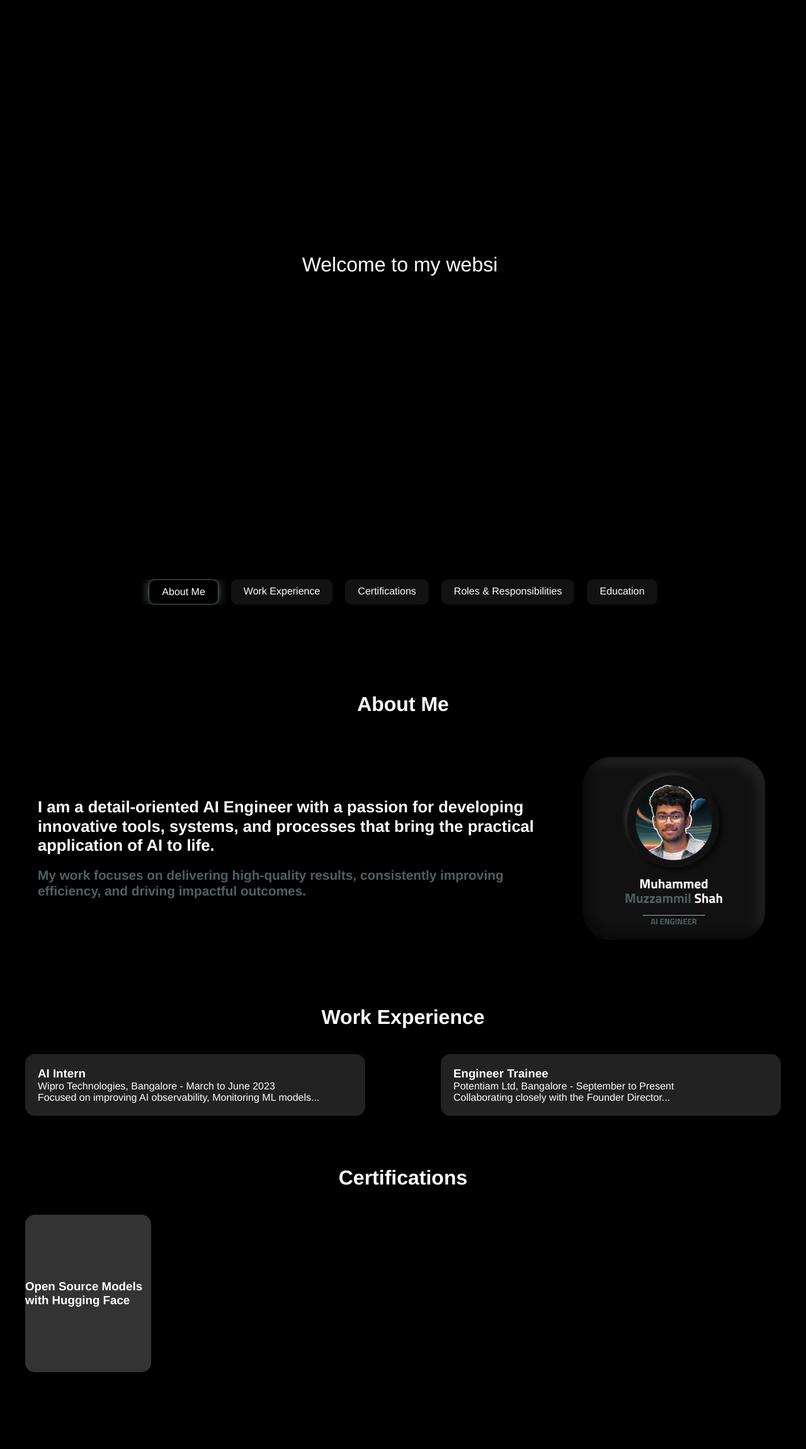
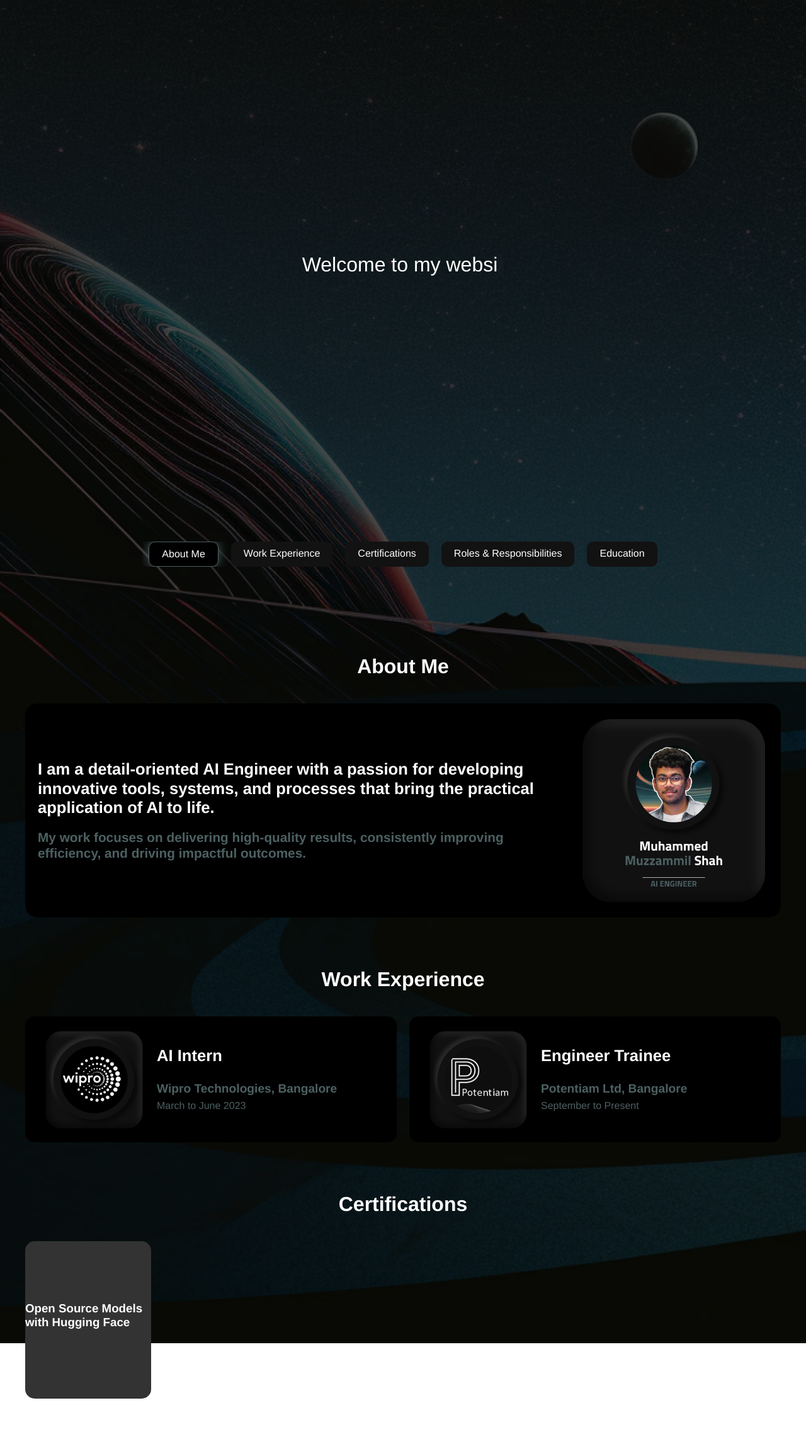
Before and after one commit to MuzzammilShah/PersonalProject-PortfolioPhase1, a Flask app: page / in a window 1280 px wide. Shown: the whole page at 63% size. Before the commit the page ends 2179 px from the top, so only its background shows below. Run offline with Flask 3, Linux system fonts and the light colour scheme.

Commit message:
Styling changes till Work Exp

```diff
--- a/static/css/style.css
+++ b/static/css/style.css
@@ -6,7 +6,10 @@
 }
 
 body {
-    background-color: #000000;
+    background-image: url('../images/wallpaper-1.png'); /* Replace with your image path */
+    background-position: 0 0;
+    background-repeat: no-repeat;
+    background-size: 250%; /* Fit image height to viewport */
     font-family: 'Helvetica', sans-serif;
     color: white;
     overflow-x: hidden;
@@ -47,7 +50,7 @@
     justify-content: center;
     align-items: center;
     padding: 20px;
-    margin-top: 80px;
+    margin-top: 20px;
     margin-bottom: 100px;
 }
 
@@ -94,7 +97,7 @@
 /*Common for all the sub sections, they come under the same class*/
 .section-content {
     margin-bottom: 40px; /* Adds space between sections */
-    padding: 20px; /* Optional */
+    padding: 20px;
 }
 
 .section-title {
@@ -155,17 +158,147 @@
 }
 
 .work-box {
-    background-color: #222;
+    position: relative;
+    background-color: #000000;
     padding: 20px;
     border-radius: 15px;
-    transition: transform 0.3s;
-    width: 45%;
+    transition: transform 0.3s, background-color 0.3s;
+    width: 70%; /* Rectangular box */
+    height: 200px; /* Fixed height */
+    display: flex;
+    justify-content: center;
+    align-items: center;
+    padding: 20px;
+}
+
+.work-box-content {
+    display: flex;
+    align-items: center;
+    padding: 10px; /* Add padding around the content */
+    width: 100%;
+}
+
+.company-logo {
+    width: 30%; /* Image occupies 20% */
+    /* height: auto; */
+    margin-right: 20px;
+}
+
+.work-box-text {
+    width: 80%; /* Text takes up 80% of the box */
+}
+
+.work-box-text h3{
+    font-size: 1.6rem;
+    line-height: 1;
+    color: white;
+    margin-right: 20px; /* Spacing from the image */
+    margin-top: 20px;
+    margin-bottom: 30px;
+    word-wrap: break-word; /* Ensure text wraps naturally */
+}
+.work-box-text h5{
+    font-size: 1.2rem;
+    line-height: 1;
+    color: #4d6061;
+    margin-right: 20px; /* Spacing from the image */
+    margin-bottom: 10px;
+    word-wrap: break-word; /* Ensure text wraps naturally */
+}
+.work-box-text p{
+    font-size: 1rem;
+    line-height: 1;
+    color: #4d6061;
+    margin-right: 20px; /* Spacing from the image */
+    /* margin-top: 20px; */
+    word-wrap: break-word; /* Ensure text wraps naturally */
 }
 
 .work-box:hover {
+    background-color: #000000; /* Solid color on hover */
     transform: translateY(-10px);
-    box-shadow: 0px 0px 15px rgba(255, 255, 255, 0.4);
 }
+
+.work-box:hover .work-box-content {
+    display: none; /* Hide the image and text on hover */
+}
+
+.read-more-btn {
+    position: absolute;
+    top: 50%;
+    left: 50%;
+    transform: translate(-50%, -50%);
+    background-color: #4d6061;
+    color: #ffffff;
+    padding: 10px 20px;
+    border: none;
+    border-radius: 5px;
+    display: none; /* Initially hidden */
+}
+
+.work-box:hover .read-more-btn {
+    display: block; /* Show the button on hover */
+}
+
+/* Modal (Pop-up) Styles */
+.modal {
+    display: none; /* Hidden by default */
+    position: fixed;
+    z-index: 1;
+    left: 0;
+    top: 0;
+    width: 100%;
+    height: 100%;
+    background-color: rgba(0, 0, 0, 0.8); /* Semi-transparent background */
+}
+
+.modal-content {
+    background-color: #333;
+    margin: 10% auto; /* Add more length to the modal */
+    padding: 30px; /* More padding for readability */
+    border-radius: 10px;
+    width: 60%; /* Increase the width */
+    color: white;
+    position: relative;
+}
+
+.close-btn {
+    position: absolute;
+    top: 15px;
+    right: 25px;
+    font-size: 1.5rem;
+    cursor: pointer;
+}
+
+h3, h4 {
+    margin-bottom: 15px; /* Add space after headers */
+}
+
+p {
+    margin-bottom: 20px; /* Add space between paragraphs */
+}
+
+.skills {
+    display: flex;
+    flex-wrap: wrap;
+    gap: 15px; /* More gap between skill buttons */
+}
+
+.skill-btn {
+    background-color: #555;
+    color: white;
+    border: none;
+    padding: 7px 12px;
+    border-radius: 5px;
+}
+
+/* Responsive Styles for Modal */
+@media (max-width: 768px) {
+    .modal-content {
+        width: 80%;
+    }
+}
+
 /* End of Work Experience Section */
 
 /* Certifications Section */
--- a/static/js/main.js
+++ b/static/js/main.js
@@ -39,3 +39,44 @@
 
     setTimeout(type, newTextDelay);
 });
+
+window.onscroll = function() {
+    // Get the amount the page has been scrolled vertically
+    let scrollTop = window.pageYOffset || document.documentElement.scrollTop;
+
+    // Get the total height of the webpage (the sum of all sections)
+    let documentHeight = document.documentElement.scrollHeight - window.innerHeight;
+
+    // Calculate the horizontal scroll position for the background
+    // Assuming the background image width is larger than the viewport, adjust the ratio.
+    let horizontalPosition = (scrollTop / documentHeight) * 100; // Move from 0% to 100% horizontally
+
+    // Update the background position to move horizontally based on vertical scroll
+    document.body.style.backgroundPosition = `${horizontalPosition}% 0`;
+};
+
+// JavaScript to handle the modal popup
+document.addEventListener('DOMContentLoaded', function() {
+    const modal = document.getElementById('modal');
+    const readMoreButtons = document.querySelectorAll('.read-more-btn');
+    const closeBtn = document.querySelector('.close-btn');
+
+    // Show the modal when "Read More" is clicked
+    readMoreButtons.forEach(button => {
+        button.addEventListener('click', () => {
+            modal.style.display = 'block';
+        });
+    });
+
+    // Close the modal when the close button is clicked
+    closeBtn.addEventListener('click', () => {
+        modal.style.display = 'none';
+    });
+
+    // Close the modal when clicking outside the modal content
+    window.addEventListener('click', (event) => {
+        if (event.target == modal) {
+            modal.style.display = 'none';
+        }
+    });
+});
--- a/templates/index.html
+++ b/templates/index.html
@@ -48,17 +48,50 @@
             <h2 class="section-title">Work Experience</h2>
             <div class="work-experience-boxes">
                 <div class="work-box">
-                    <h3>AI Intern</h3>
-                    <p>Wipro Technologies, Bangalore - March to June 2023</p>
-                    <p>Focused on improving AI observability, Monitoring ML models...</p>
+                    <div class="work-box-content">
+                        <img src="static/images/company1-logo.png" alt="Wipro Logo" class="company-logo">
+                        <div class="work-box-text">
+                            <h3>AI Intern</h3>
+                            <h5>Wipro Technologies, Bangalore</h5>
+                            <p>March to June 2023</p>
+                        </div>
+                    </div>
+                    <button class="read-more-btn">Read More</button>
                 </div>
+
                 <div class="work-box">
-                    <h3>Engineer Trainee</h3>
-                    <p>Potentiam Ltd, Bangalore - September to Present</p>
-                    <p>Collaborating closely with the Founder Director...</p>
+                    <div class="work-box-content">
+                        <img src="static/images/company2-logo.png" alt="Potentiam Logo" class="company-logo">
+                        <div class="work-box-text">
+                            <h3>Engineer Trainee</h3>
+                            <h5>Potentiam Ltd, Bangalore</h5>
+                            <p>September to Present</p>
+                        </div>
+                    </div>
+                    <button class="read-more-btn">Read More</button>
                 </div>
             </div>
         </section>
+
+        <!-- Modal (Pop-up) for Read More -->
+        <div id="modal" class="modal">
+            <div class="modal-content">
+                <span class="close-btn">&times;</span>
+                <h3>AI Intern</h3>
+                <p><strong>Company:</strong> Wipro Technologies, Bangalore</p>
+                <p><strong>Time period:</strong> 1st March 2023 to 30th June 2023</p>
+                <p><strong>Description:</strong></p>
+                <p>Focused on improving AI observability, Monitoring ML models...</p>
+                <h4>Skills:</h4>
+                <div class="skills">
+                    <button class="skill-btn">Python</button>
+                    <button class="skill-btn">Time Series Forecasting</button>
+                    <button class="skill-btn">NLP</button>
+                    <!-- Add more skill buttons as needed -->
+                </div>
+            </div>
+        </div>
+
 
         <!-- Certifications Section -->
         <section id="certifications" class="section-content">
```
Also changed, not shown: static/images/company1-logo.png (added), static/images/company2-logo.png (added), static/images/wallpaper-1.png (added), static/images/wallpaper-2.png (added).
